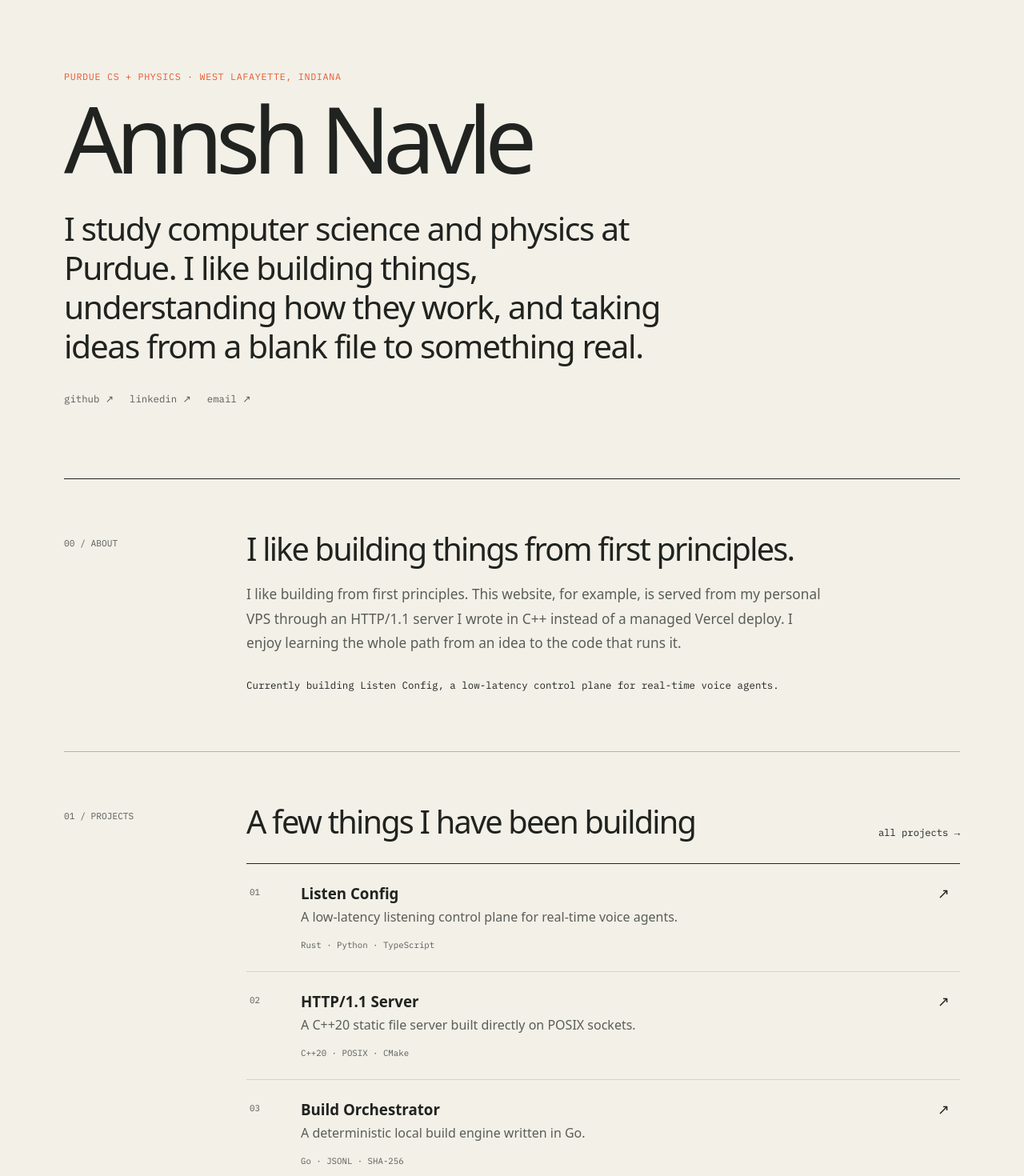
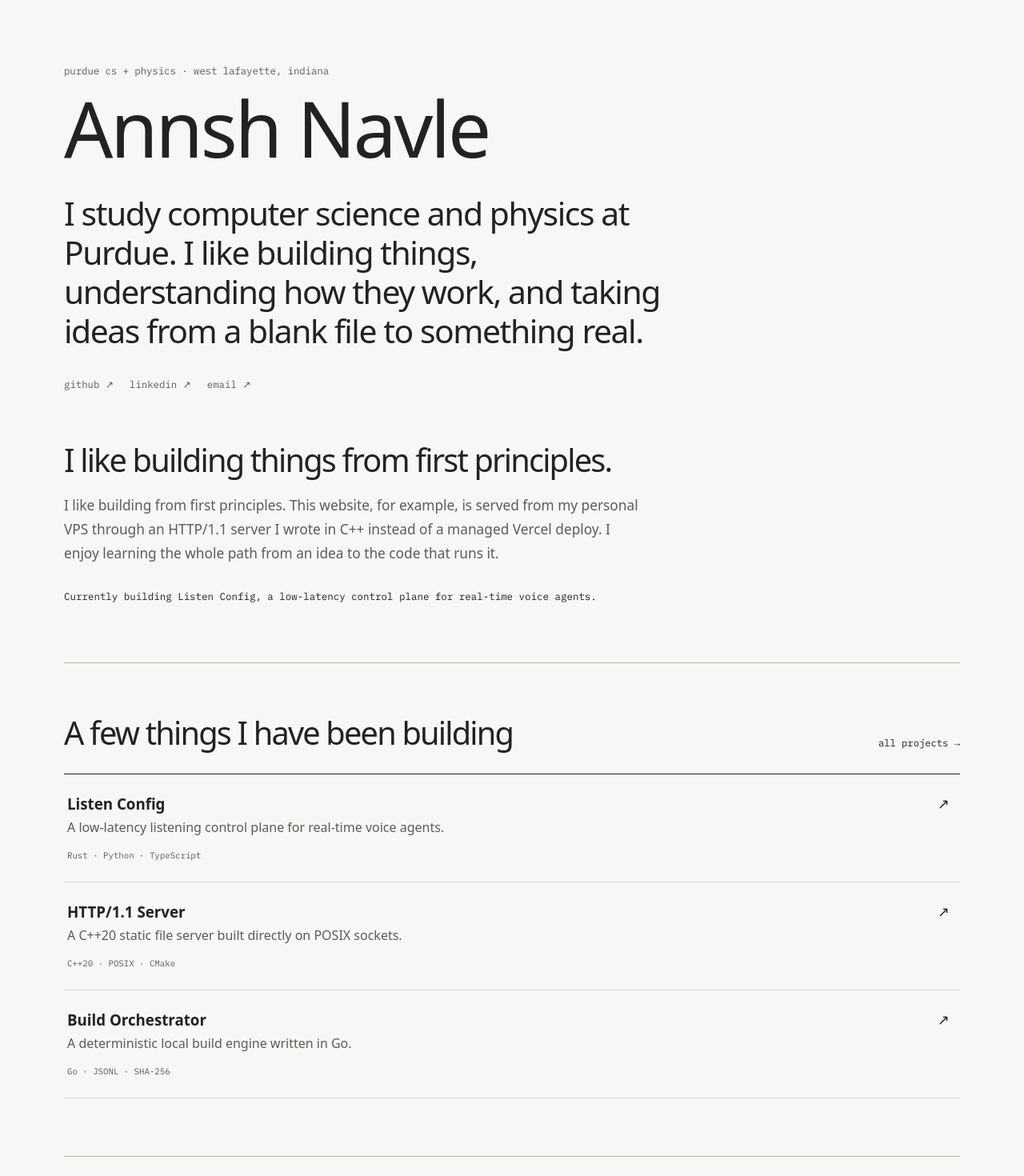
Before and after one commit to Annsh-N/portfolio-web, a React (Vite) app in the folder client/: page / in a window 1280 px wide. Shown: the part 100-1570 px from the top of the page at 80% size. Built offline with nearby package versions, Linux system fonts and the light colour scheme.

Commit message:
refine portfolio homepage

```diff
--- a/client/src/index.css
+++ b/client/src/index.css
@@ -1,7 +1,7 @@
 :root {
-  --paper: #f3f0e8;
-  --paper-deep: #e9e4d8;
-  --paper-light: #faf8f2;
+  --paper: #f7f7f5;
+  --paper-deep: #eeeeeb;
+  --paper-light: #ffffff;
   --ink: #20231f;
   --ink-soft: #595e57;
   --rule: #b8b2a5;
@@ -47,9 +47,7 @@ body {
   margin: 0;
   min-width: 320px;
   min-height: 100vh;
-  background:
-    linear-gradient(90deg, transparent 0, transparent calc(50% - 0.5px), rgba(32, 35, 31, 0.025) 50%, transparent calc(50% + 0.5px)),
-    var(--paper);
+  background: var(--paper);
   color: var(--ink);
 }
 
@@ -252,16 +250,21 @@ a {
 }
 
 .home-page {
-  padding-top: 104px;
+  padding-top: 96px;
+}
+
+.home-page .notebook-section {
+  grid-template-columns: minmax(0, 1fr);
+  gap: 0;
 }
 
 .kicker {
   margin: 0 0 18px;
-  color: var(--accent);
-  font-size: 0.73rem;
-  font-weight: 600;
-  letter-spacing: 0.06em;
-  text-transform: uppercase;
+  color: var(--ink-soft);
+  font-size: 0.78rem;
+  font-weight: 520;
+  letter-spacing: -0.01em;
+  text-transform: none;
 }
 
 .home-intro {
@@ -274,10 +277,10 @@ a {
 .article-essay header h1,
 .empty-page h1 {
   margin: 0;
-  font-size: clamp(3.5rem, 9vw, 7.8rem);
+  font-size: clamp(3.4rem, 8vw, 6rem);
   font-weight: 520;
-  line-height: 0.9;
-  letter-spacing: -0.075em;
+  line-height: 0.96;
+  letter-spacing: -0.032em;
 }
 
 .home-lede {
@@ -370,15 +373,15 @@ a {
 
 .featured-project {
   display: grid;
-  grid-template-columns: 40px minmax(0, 1fr) 24px;
+  grid-template-columns: minmax(0, 1fr) 24px;
   gap: 24px;
   padding: 24px 4px;
   border-bottom: 1px solid var(--rule-light);
-  transition: padding 150ms ease, color 150ms ease;
+  transition: color 150ms ease, transform 150ms ease;
 }
 
 .featured-project:hover {
-  padding-left: 12px;
+  transform: translateX(6px);
   color: var(--accent);
 }
 
--- a/client/src/pages/HomePage.tsx
+++ b/client/src/pages/HomePage.tsx
@@ -19,10 +19,7 @@ export function HomePage() {
         </div>
       </section>
 
-      <div className="rule" />
-
       <section className="notebook-section about-section" aria-labelledby="about-heading">
-        <div className="section-index">00 / about</div>
         <div className="section-body">
           <h2 id="about-heading">I like building things from first principles.</h2>
           <p>{profile.about}</p>
@@ -33,7 +30,6 @@ export function HomePage() {
       </section>
 
       <section className="notebook-section" aria-labelledby="featured-heading">
-        <div className="section-index">01 / projects</div>
         <div className="section-body">
           <div className="section-title-row">
             <h2 id="featured-heading">A few things I have been building</h2>
@@ -43,9 +39,8 @@ export function HomePage() {
           </div>
 
           <div className="featured-projects">
-            {projects.slice(0, 3).map((project, index) => (
+            {projects.slice(0, 3).map((project) => (
               <Link className="featured-project" key={project.slug} to={`/projects/${project.slug}`}>
-                <span className="project-number">0{index + 1}</span>
                 <div>
                   <h3>{project.name}</h3>
                   <p>{project.descriptor}</p>
@@ -61,7 +56,6 @@ export function HomePage() {
       </section>
 
       <section className="notebook-section" aria-labelledby="experience-heading">
-        <div className="section-index">02 / experience</div>
         <div className="section-body">
           <h2 id="experience-heading">Places where I learned by shipping</h2>
           <div className="experience-list">
@@ -80,7 +74,6 @@ export function HomePage() {
       </section>
 
       <section className="notebook-section" aria-labelledby="articles-heading">
-        <div className="section-index">03 / articles</div>
         <div className="section-body">
           <div className="section-title-row">
             <h2 id="articles-heading">Things I have written after building</h2>
```
